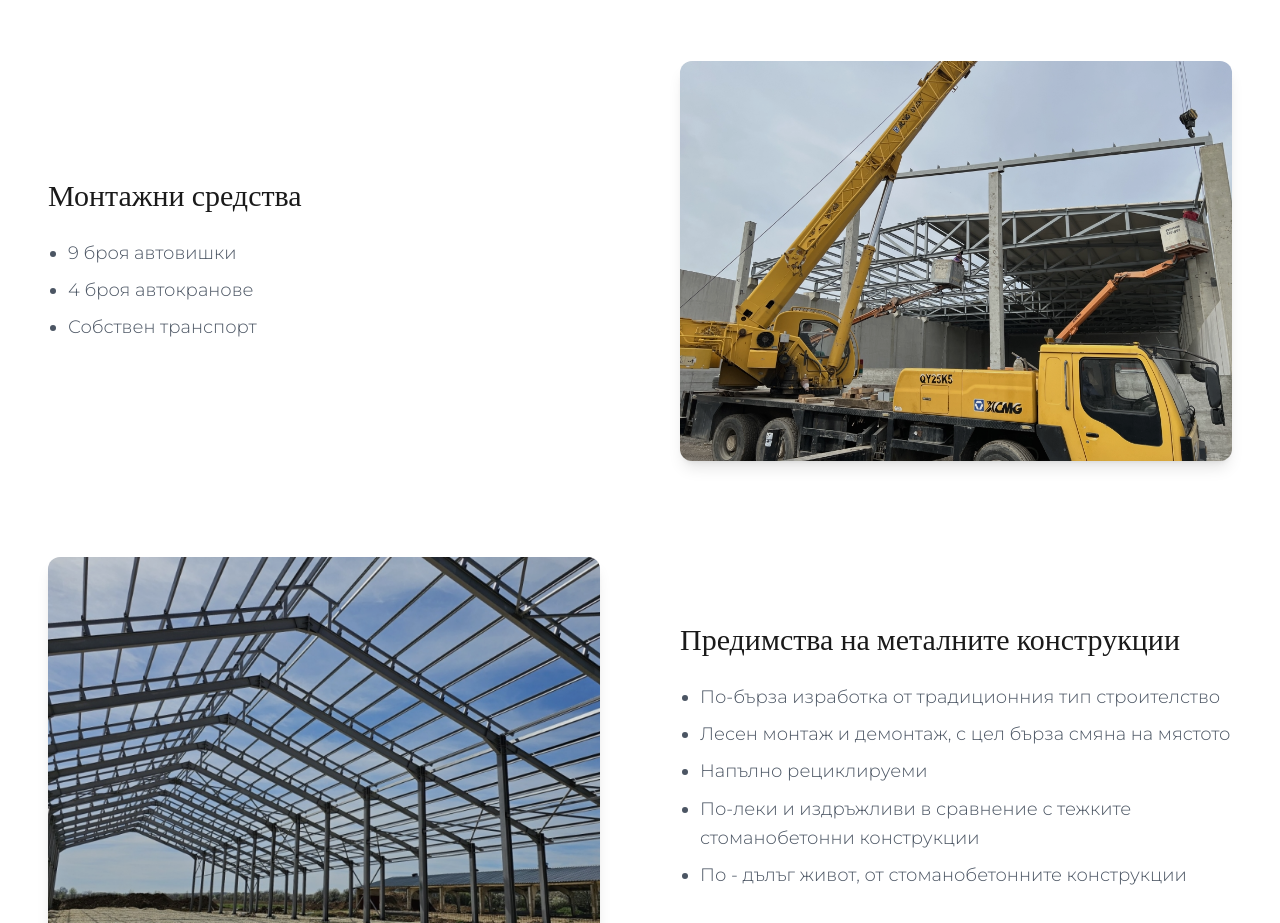
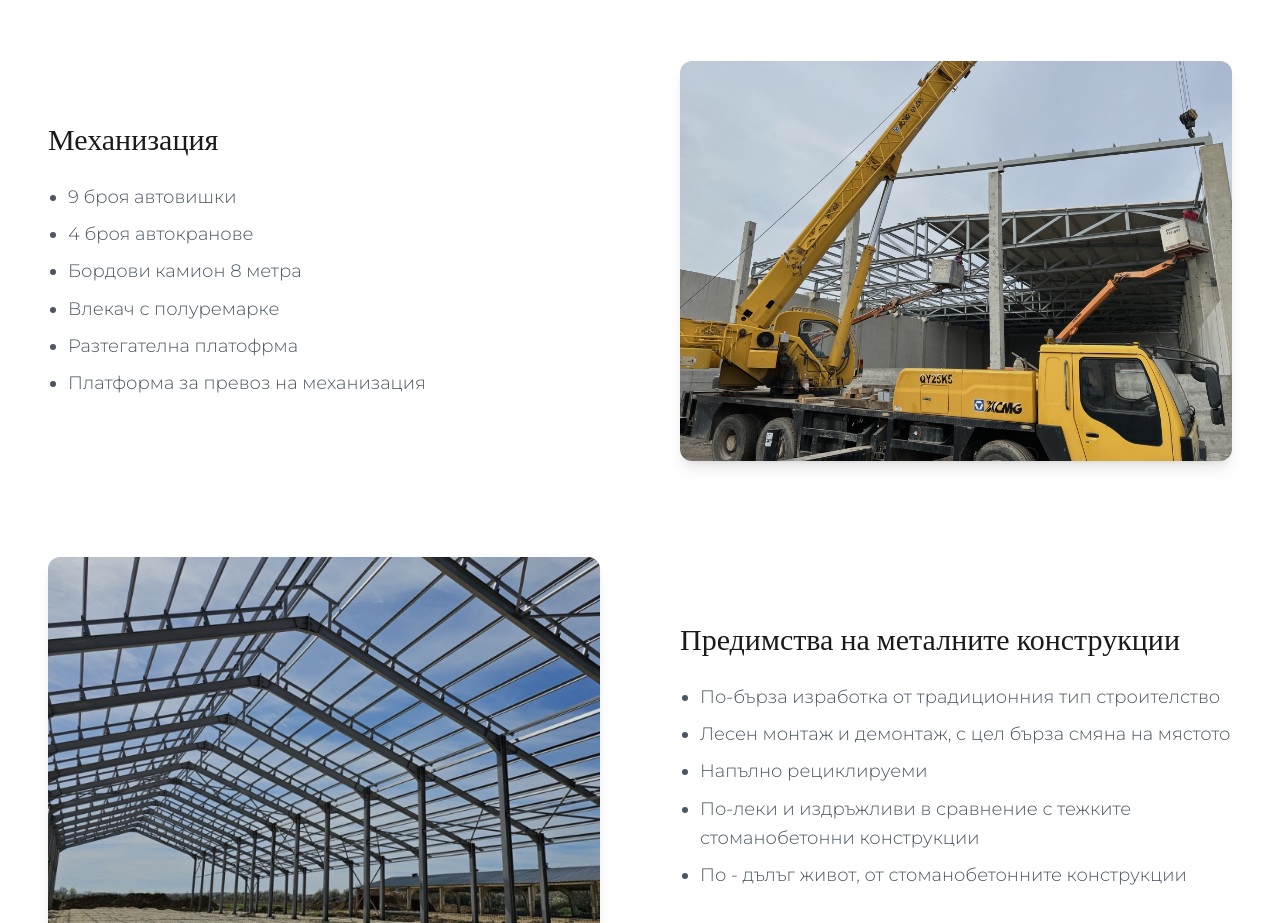
Before and after one commit to raykov16/raykov16.github.io, a React (Vite) app: page / in a window 1280 px wide. Shown: the part 1540-2463 px from the top of the page. Built offline with nearby package versions, Linux system fonts and the light colour scheme.

Commit message:
change services text

```diff
--- a/components/Services.tsx
+++ b/components/Services.tsx
@@ -20,11 +20,14 @@ const services: ServiceItem[] = [
     image: "../images/proizvodstvo.png"
   },
   {
-    title: "Монтажни средства",
+    title: "Механизация",
     description: [
       "9 броя автовишки",
       "4 броя автокранове",
-      "Собствен транспорт"
+      "Бордови камион 8 метра",
+      "Влекач с полуремарке",
+      "Разтегателна платофрма",
+      "Платформа за превоз на механизация"
     ],
     image: "../images/montajni-sredstva.png"
   },
```
